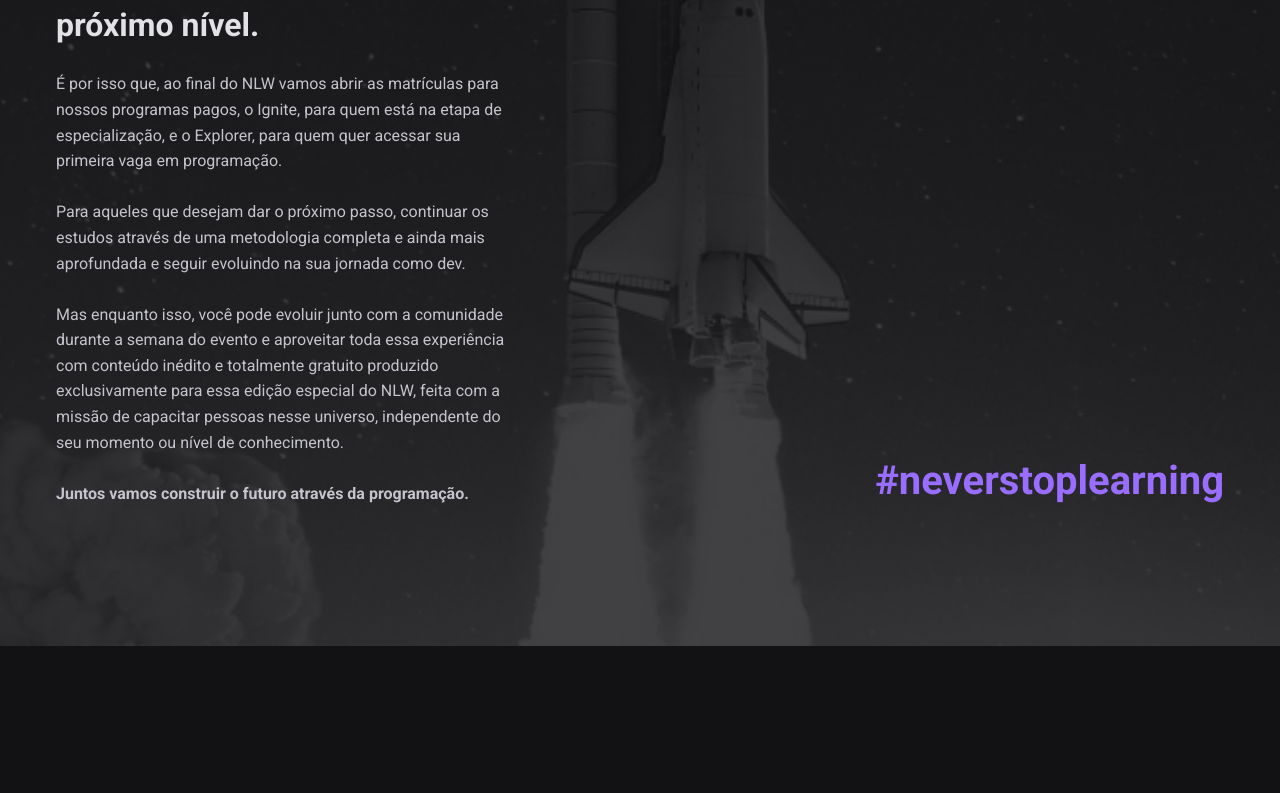
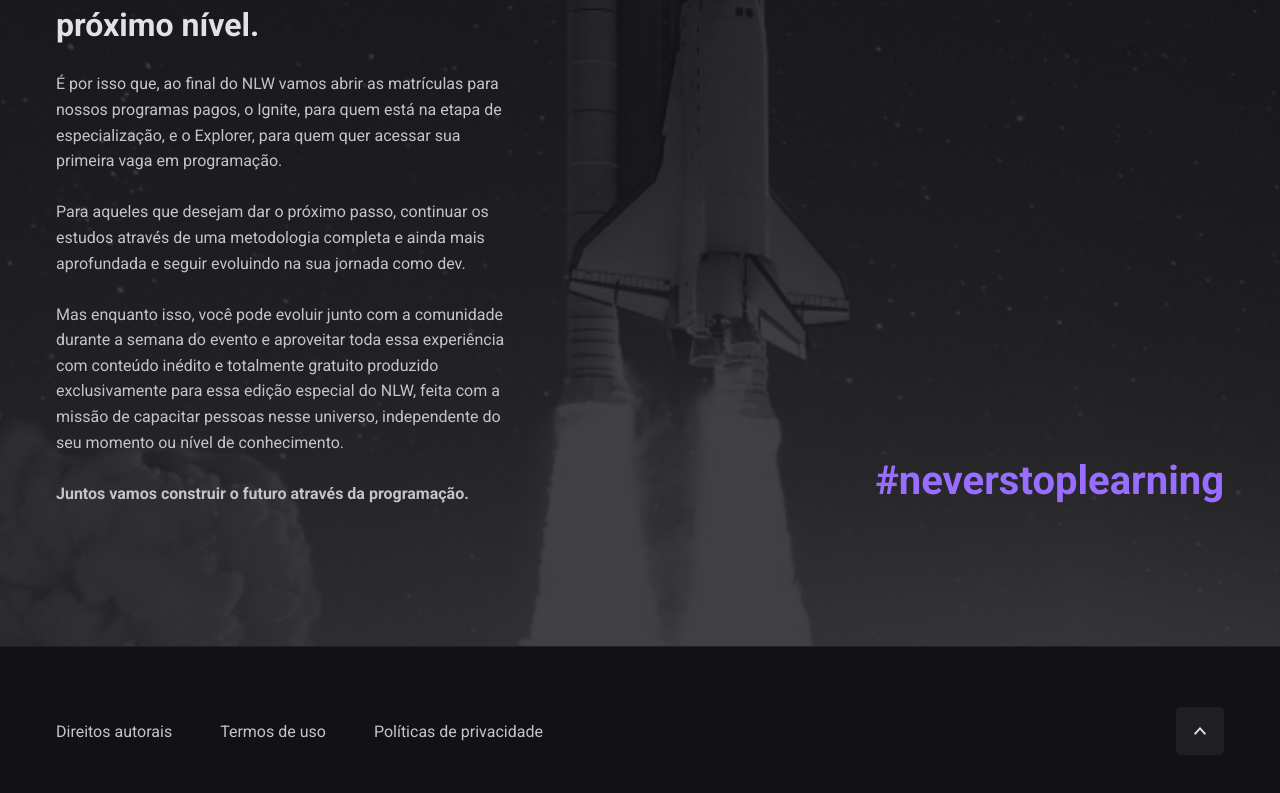
Before and after one commit to stardusteight-d4c/nlw-setup-landing-page, a React (Vite) app: page / in a window 1280 px wide. Shown: the part 9857-10650 px from the top of the page. Before the commit the page ends 10503 px from the top, so only its background shows below. Built offline with nearby package versions, Linux system fonts and the light colour scheme.

Commit message:
footer done -> base layout done

```diff
--- a/src/App.tsx
+++ b/src/App.tsx
@@ -1,15 +1,17 @@
-import React from 'react'
-import { About } from './components/About'
-import { Educators } from './components/Educators'
-import { Experience } from './components/Experience'
-import { Faq } from './components/Faq'
-import { Hero } from './components/Hero'
-import { Highlights } from './components/Highlights'
-import { Liftoff } from './components/Liftoff'
-import { Opportunity } from './components/Opportunity'
-import { Project } from './components/Project'
-import { Rewards } from './components/Rewards'
-import { Trails } from './components/Trails'
+import {
+  Hero,
+  About,
+  Trails,
+  Project,
+  Highlights,
+  Educators,
+  Experience,
+  Opportunity,
+  Rewards,
+  Faq,
+  Liftoff,
+  Footer,
+} from './components'
 
 interface Props {}
 
@@ -27,6 +29,7 @@ export const App = (props: Props) => {
       <Rewards />
       <Faq />
       <Liftoff />
+      <Footer />
     </main>
   )
 }
--- /dev/null
+++ b/src/components/Footer.tsx
@@ -0,0 +1,36 @@
+import backToTop from '@assets/back-to-top.svg'
+
+interface Props {}
+
+export const Footer = (props: Props) => {
+  return (
+    <footer className="max-w-7xl mx-auto px-4 lg:px-14 text-[#C4C4CC] py-[60px] !leading-[160%] bg-[#121214] border-t border-t-[#202024]">
+      <div className="flex flex-col gap-y-10 md:flex-row items-center justify-center md:justify-between">
+        <div className='flex flex-col gap-y-6 text-center md:text-left md:flex-row'>
+          <a
+            href="https://www.rocketseat.com.br/copyright"
+            target="_blank"
+            className="md:pr-[48px] inline-block !leading-[160%]"
+          >
+            Direitos autorais
+          </a>
+          <a
+            href="https://www.rocketseat.com.br/terms"
+            target="_blank"
+            className="md:pr-[48px] inline-block !leading-[160%]"
+          >
+            Termos de uso
+          </a>
+          <a
+            href="https://www.rocketseat.com.br/privacy"
+            target="_blank"
+            className="md:pr-[48px] inline-block !leading-[160%]"
+          >
+            Políticas de privacidade
+          </a>
+        </div>
+        <img src={backToTop} alt="backToTop/img" />
+      </div>
+    </footer>
+  )
+}
--- a/src/components/Liftoff.tsx
+++ b/src/components/Liftoff.tsx
@@ -7,7 +7,11 @@ export const Liftoff = (props: Props) => {
     <section className="liftoff">
       <div className="max-w-7xl flex flex-col md:flex-row mx-auto px-4 lg:px-14">
         <div className="md:w-[39%]">
-          <img src={doubleQuotes} alt="quotes/img" className="pb-[60px] mx-auto md:mx-0" />
+          <img
+            src={doubleQuotes}
+            alt="quotes/img"
+            className="pb-[60px] mx-auto md:mx-0"
+          />
           <h2 className="text-2xl text-[#E1E1E6] xsm:text-[32px] font-bold !leading-[140%]">
             Na programação o aprendizado é contínuo e sempre haverá um próximo
             nível.
--- /dev/null
+++ b/src/components/index.ts
@@ -0,0 +1,12 @@
+export { Hero } from './Hero'
+export { About } from './About'
+export { Trails } from './Trails'
+export { Project } from './Project'
+export { Highlights } from './Highlights'
+export { Educators } from './Educators'
+export { Experience } from './Experience'
+export { Opportunity } from './Opportunity'
+export { Rewards } from './Rewards'
+export { Faq } from './Faq'
+export { Liftoff } from './Liftoff'
+export { Footer } from './Footer'
```
Also changed, not shown: src/assets/back-to-top.svg (added).
